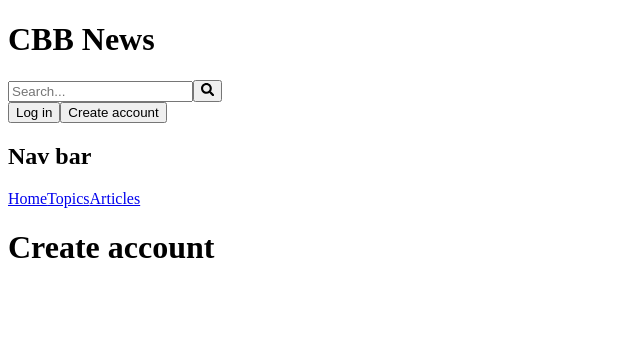
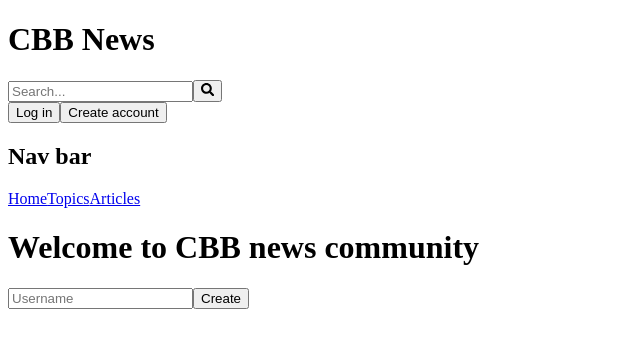
Before and after one commit to mPogrzebski/cbb-nc-news-frontend, a React (Create React App) app: page /enter/new_user in a window 1280 px wide. Shown: the top 348 px of the page, without its empty margins (0-640 px from the left). Built offline with nearby package versions, Linux system fonts and the light colour scheme.

Commit message:
Implemented logout button

```diff
--- a/src/components/Header/Header.jsx
+++ b/src/components/Header/Header.jsx
@@ -1,20 +1,38 @@
-import {useContext} from "react";
+import { useContext } from "react";
 import SearchBar from "./SearchBar";
 import { Link } from "react-router-dom";
+import { UserContext } from "../../contexts/User";
+const Header = () => {
+  const { user, setUser} = useContext(UserContext);
 
-const Header = () => {
+  const logoutUser = () =>{
+    setUser(null)
+  }
+
+
   return (
     <div>
       <h1>CBB News</h1>
       <SearchBar />
 
-      <Link to={'/enter'}>
-        <button>Log in</button>
-      </Link>
+      {user ? (
+        <>
+          Logged in as {user}
+          <Link to={"/"}>
+            <button onClick={logoutUser}>Logout</button>
+          </Link>
+        </>
+      ) : (
+        <>
+          <Link to={"/enter"}>
+            <button>Log in</button>
+          </Link>
 
-      <Link to={'/enter/new_user'}>
-        <button>Create account</button>
-      </Link>
+          <Link to={"/enter/new_user"}>
+            <button>Create account</button>
+          </Link>
+        </>
+      )}
     </div>
   );
 };
--- a/src/components/Topics/Topic.jsx
+++ b/src/components/Topics/Topic.jsx
@@ -15,6 +15,8 @@ export default function Topic() {
         console.log(err);
       });
   }, []);
+
+
 
   if (articles === 0) {
     return <p>Loading....</p>;
--- a/src/components/User/Enter.jsx
+++ b/src/components/User/Enter.jsx
@@ -1,4 +1,4 @@
-import React, { useEffect, useState, useContext} from "react";
+import React, { useEffect, useState, useContext } from "react";
 import { useParams } from "react-router";
 import { UserContext } from "../../contexts/User";
 import { Redirect } from "react-router-dom";
@@ -8,42 +8,61 @@ export default function Enter() {
   const { new_user } = useParams();
   const [inputUsername, setInputUserName] = useState("");
   const [finalUsername, setFinalUsername] = useState("");
+  const [newUser, setNewUser] = useState(null);
 
 
-  const { user, setUser } = useContext(UserContext)
+  const { user, setUser } = useContext(UserContext);
 
-    useEffect(()=>{
-        if (inputUsername === userPlaceholder) {
-          setUser(finalUsername);
-        }
-    }, [finalUsername, user])
+  useEffect(() => {
+    if (newUser) {
+      setUser(newUser);
+    }
 
-  if (new_user) {
-    return <h1>Create account</h1>;
-  }
+    if (inputUsername === userPlaceholder) {
+      setUser(finalUsername);
+    }
+
+  }, [finalUsername, newUser, user]);
 
   const handleChange = (event) => {
     setInputUserName(event.target.value);
   };
 
-  const handleSubmit = (event) => {
+  const handleCreateUser = (event) => {
+    event.preventDefault();
+    setNewUser(inputUsername);
+  };
+
+  const handleLogin = (event) => {
     event.preventDefault();
     setFinalUsername(inputUsername);
+
   };
 
-  if(user){
-      return <Redirect to={'/'}></Redirect>
+  if (user) {
+    return <Redirect to={"/"}></Redirect>;
+  }
+
+  if (new_user) {
+    return (
+      <>
+        <h1>Welcome to CBB news community</h1>
+        <form onSubmit={handleCreateUser} onChange={handleChange}>
+          <input type={"text"} placeholder="Username" />
+          <button type="submit">Create</button>
+        </form>
+      </>
+    );
   }
 
   return (
     <div>
       <h1>Log in</h1>
-      <form onSubmit={handleSubmit} onChange={handleChange}>
+      <form onSubmit={handleLogin} onChange={handleChange}>
         <input type={"text"} placeholder="Username" />
         <button type="submit">Continue</button>
+
       </form>
-      <p>{inputUsername}</p>
-      <p>{user}</p>
     </div>
   );
 }
```
